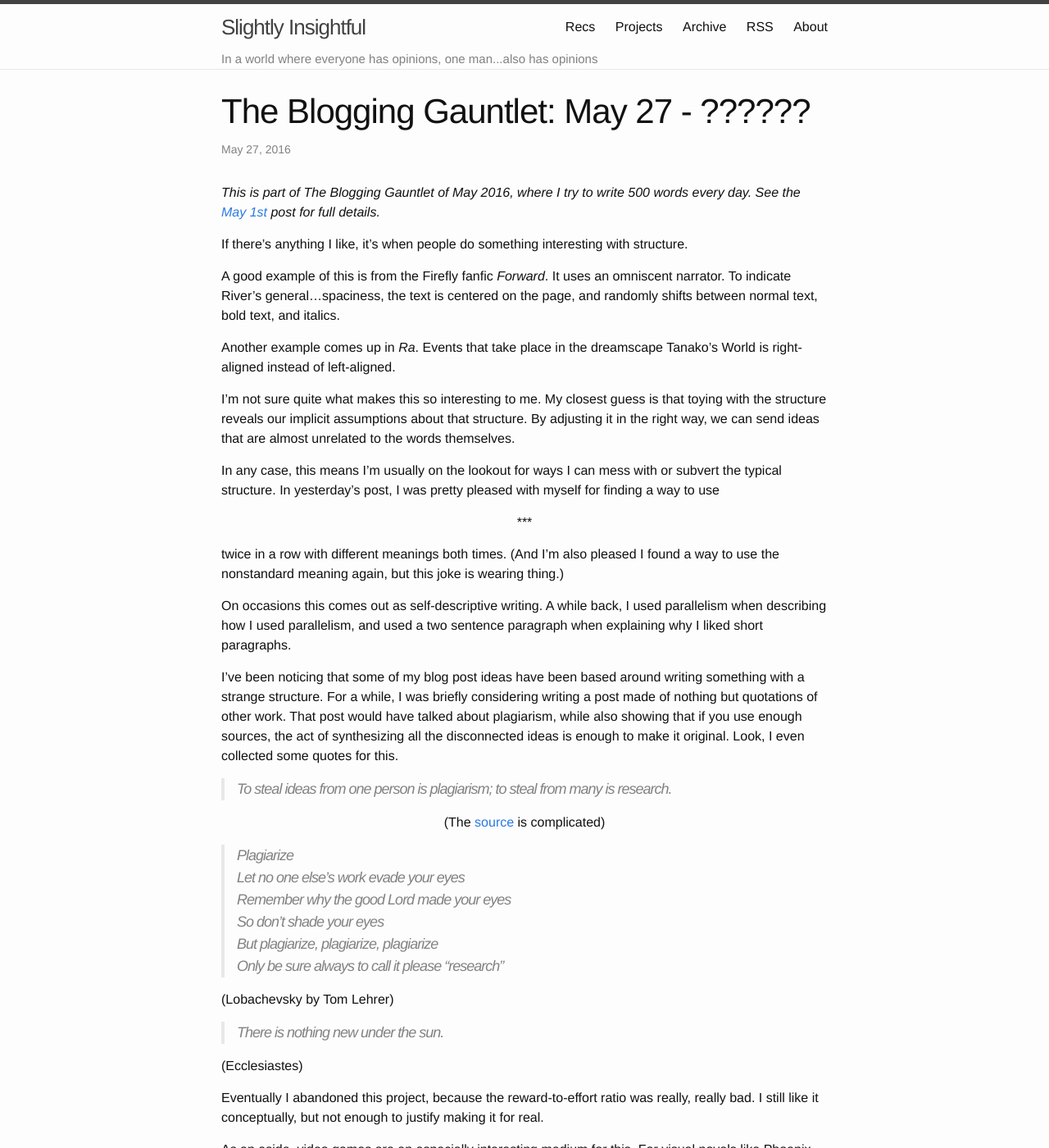
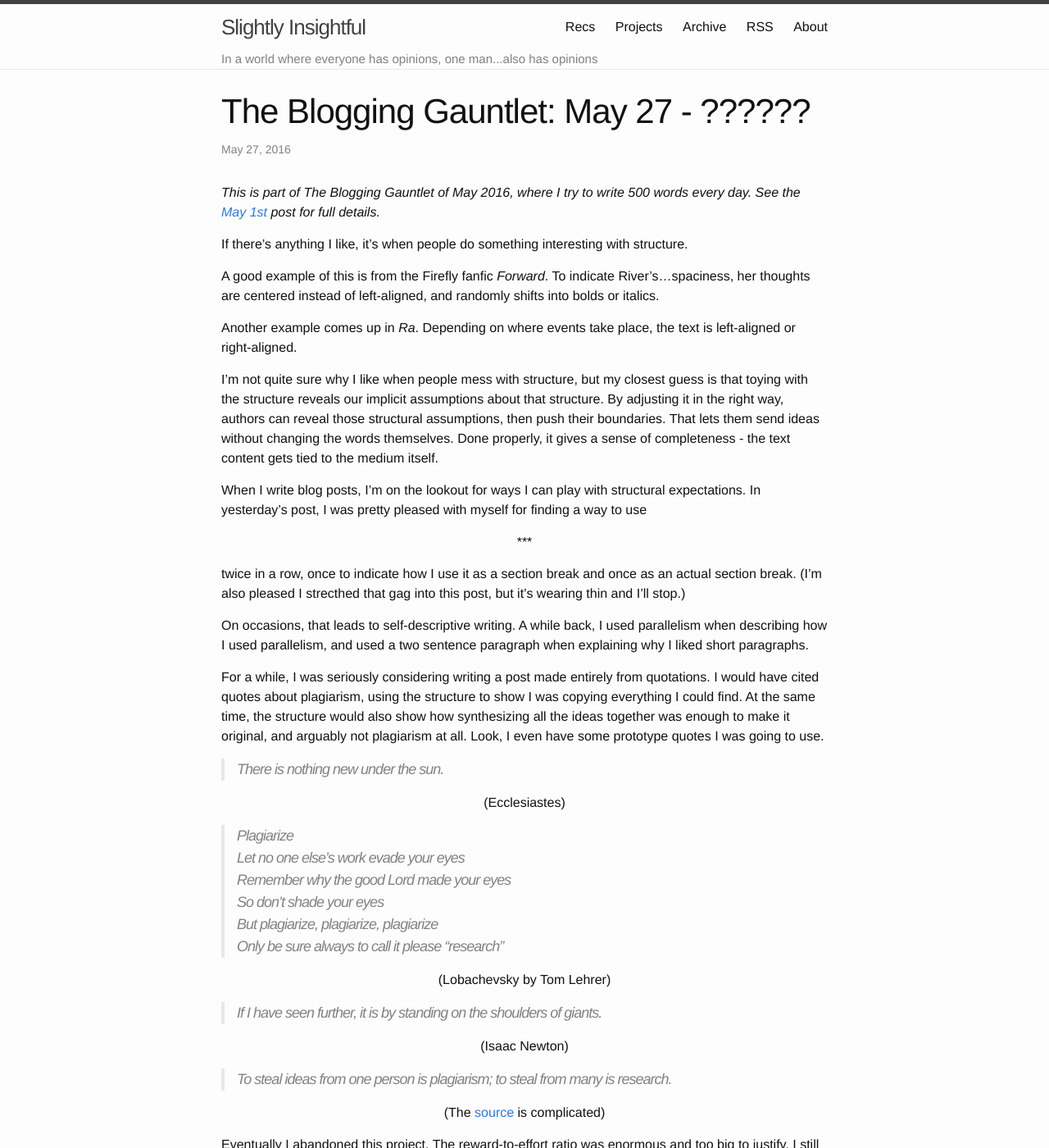
Before and after one commit to alexirpan/alexirpan.github.io, a Jekyll site: the page built from _posts/may2016/2016-05-27-may-27.markdown, in a window 1280 px wide and 1400 px high. Shown: the whole window at 82% size. Built offline with Jekyll 4.4.1, drawn with Linux system fonts in a browser that asks for light colours; some of the changed text lies outside the part shown.

Commit message:
Finished draft, doing a readthrough

```diff
--- a/_posts/may2016/2016-05-27-may-27.markdown
+++ b/_posts/may2016/2016-05-27-may-27.markdown
@@ -9,45 +9,48 @@
 If there's anything I like, it's when people do something interesting
 with structure.
 
-A good example of this is from the Firefly fanfic *Forward*. It uses
-an omniscent narrator. To indicate River's general...spaciness, the
-text is centered on the page, and randomly shifts between normal text,
-bold text, and italics.
+A good example of this is from the Firefly fanfic *Forward*. To indicate
+River's...spaciness, her thoughts are centered instead of left-aligned,
+and randomly shifts into bolds or italics.
 
-Another example comes up in *Ra*. Events that take place in the dreamscape
-Tanako's World is right-aligned instead of left-aligned.
+Another example comes up in *Ra*. Depending on where events take place,
+the text is left-aligned or right-aligned.
 
-I'm not sure quite what makes this so interesting to me. My closest guess
-is that toying with the structure reveals our implicit assumptions about
-that structure. By adjusting it in the right way, we can send ideas that
-are almost unrelated to the words themselves.
+I'm not quite sure why I like when people mess with structure, but
+my closest guess is that toying with the structure reveals our implicit
+assumptions about that structure. By adjusting it in the right way, authors can
+reveal those structural assumptions, then push their boundaries.
+That lets them send ideas without changing the words themselves.
+Done properly, it gives a sense of completeness - the text content
+gets tied to the medium itself.
 
-In any case, this means I'm usually on the lookout for ways I can mess
-with or subvert the typical structure. In yesterday's post, I was pretty
+When I write blog posts, I'm on the lookout for ways I can play with
+structural expectations. In yesterday's post, I was pretty
 pleased with myself for finding a way to use
 
 \*\*\*
 {: .centered }
 
-twice in a row with different meanings both times. (And I'm also pleased
-I found a way to use the nonstandard meaning again, but this joke is
-wearing thing.)
+twice in a row, once to indicate how I use it as a section break and once
+as an actual section break.
+(I'm also pleased I strecthed that gag into this post, but it's wearing
+thin and I'll stop.)
 
-On occasions this comes out as self-descriptive writing. A while back, I
+On occasions, that leads to self-descriptive writing. A while back, I
 used parallelism when describing how I used parallelism, and used a
 two sentence paragraph when explaining why I liked short paragraphs.
 
-I've been noticing that some of my blog post ideas have been based around
-writing something with a strange structure. For a while, I was briefly
-considering writing a post made of nothing but quotations of other work.
-That post would have talked about plagiarism, while
-also showing that if you use enough sources, the act of synthesizing
-all the disconnected ideas is enough to make it original. Look, I even
-collected some quotes for this.
+For a while, I was seriously
+considering writing a post made entirely from quotations.
+I would have cited quotes about plagiarism, using the structure to show
+I was copying everything I could find. At the same time, the structure
+would also show how synthesizing all the ideas together was enough
+to make it original, and arguably not plagiarism at all.
+Look, I even have some prototype quotes I was going to use.
 
-> To steal ideas from one person is plagiarism; to steal from many is research.
+> There is nothing new under the sun.
 
-(The [source](http://quoteinvestigator.com/2010/09/20/plagiarism/) is complicated)
+(Ecclesiastes)
 {: .centered }
 
 > Plagiarize
@@ -58,16 +61,51 @@
 > Only be sure always to call it please "research"
 
 (Lobachevsky by Tom Lehrer)
+{: .centered }
 
-> There is nothing new under the sun.
+> If I have seen further, it is by standing on the shoulders of giants.
 
-(Ecclesiastes)
+(Isaac Newton)
+{: .centered }
 
-Eventually I abandoned this project, because the reward-to-effort ratio was
-really, really bad. I still like it conceptually, but not enough to justify
-making it for real.
+> To steal ideas from one person is plagiarism; to steal from many is research.
 
-As an aside, video games are an especially interesting medium for this.
-For visual novels like Phoenix Wright and the like, it's surprising how key
-interactivity is to the whole experience. It's an example of how narratives
-have to shift depending on if they're a book, a movie, or a game.
+(The [source](http://quoteinvestigator.com/2010/09/20/plagiarism/) is complicated)
+{: .centered }
+
+Eventually I abandoned this project. The reward-to-effort ratio was
+enormous and too big to justify.
+I still like it conceptually, but it was too hard to make it real.
+Eventually I tried a quote-heavy post in [Memorable Quotes]({% post_url 2016-05-16-may-16 %})
+and called it a day.
+
+I know of one other person who came up with a similarly convoluted structure,
+and actually went through with it. That person would be Mark Rosewater,
+head designer for Magic: the Gathering. He writes weekly articles about the
+design of the current sets, and sometimes about game design as a whole.
+
+Way back in 2004, he decided to write an article on
+[Elegance](http://magic.wizards.com/en/articles/archive/making-magic/elegance-2004-10-18-48).
+It is the most divisive article he's ever written. I haven't kept up with
+MTG very closely, but I doubt anything has matched the backlash or praise he
+got.
+
+The structure is completely insane. The article is a home page of 50 words.
+Each word is a link to another 50 word snippet. It's conceptually beautiful,
+but it's also horrendously difficult for the reader.
+The fanmail got crazy enough that he ended up spending next week's
+[article](http://magic.wizards.com/en/articles/archive/making-magic/elegant-response-2004-11-01)
+on how people responded to "Elegance".
+
+I'd recommend reading his response article by itself, but I'll briefly summarize
+it here. Rosewater's key point was that elegance was a very difficult concept
+to explain. It was so difficult that he felt the best way to explain elegance
+was to have the article itself be elegant. He wanted to highlight the gap between
+elegant concepts and elegant executions, so he wrote an article that showed how
+one didn't imply the other. The disconnect between the structure and its
+readiblity was the whole point of the article. The words themselves were less
+important.
+
+Personally, I got sick of "Elegance" around the 7th link, but after reading
+his rseponse, I have a lot of respect for the idea. It's a fantastic example
+of how structure influences communication.
```
